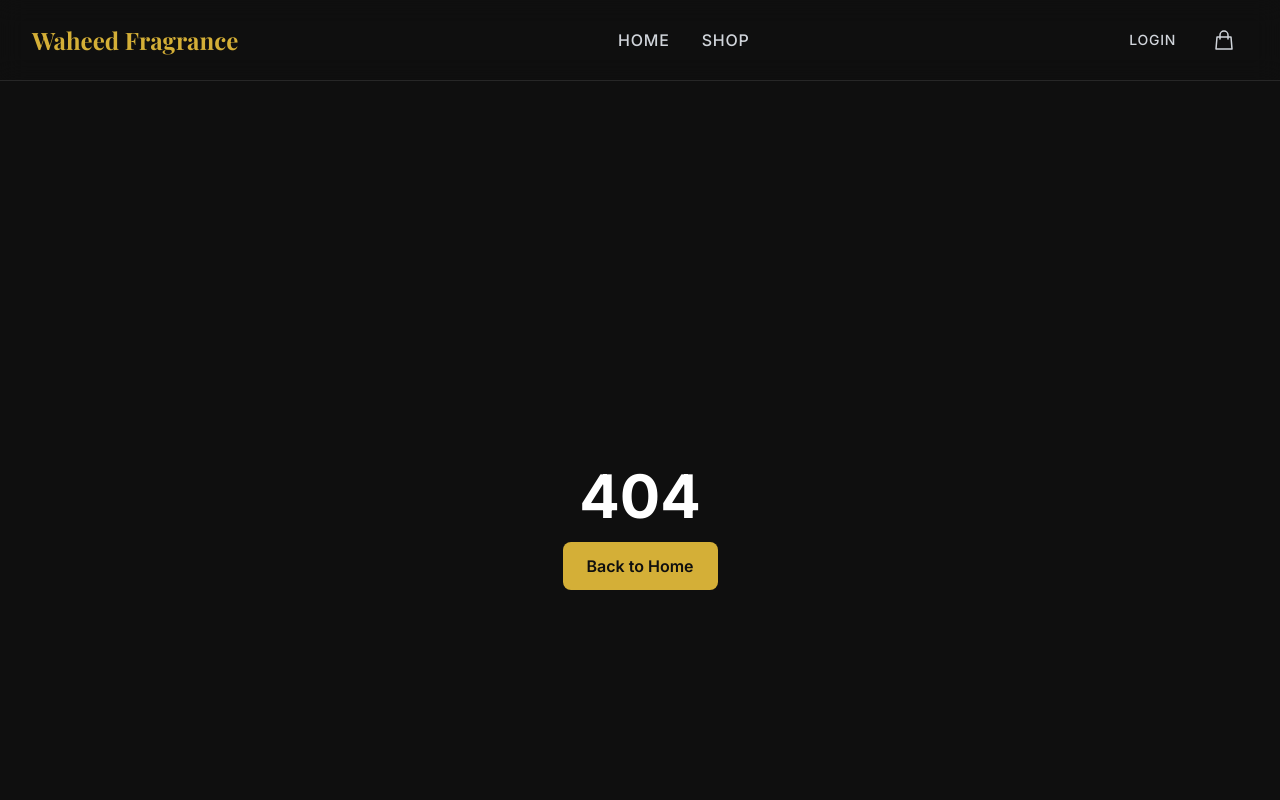
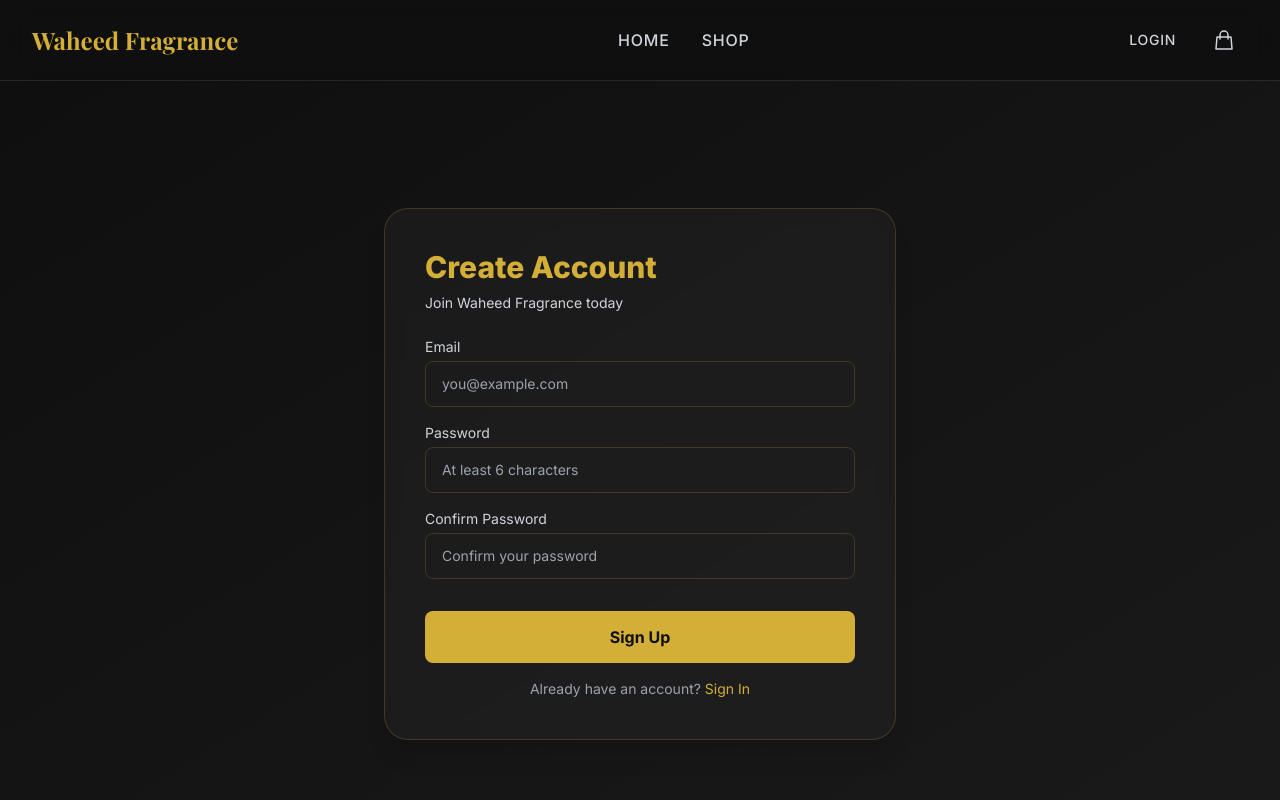
Before and after one commit to dasjkvbdaj/waheed-fragrance, a Next.js app: page /signup in a window 1280 px wide. Before the commit this address had no page. Shown: the top 800 px of the page. Built offline with nearby package versions, Linux system fonts and the light colour scheme; a web font is replaced by a local one.

Commit message:
Implement signup page with Firebase authentication

```diff
--- /dev/null
+++ b/src/app/signup/page.tsx
@@ -0,0 +1,137 @@
+"use client";
+
+import { useState } from 'react';
+import { useRouter } from 'next/navigation';
+import Link from 'next/link';
+import { createUserWithEmailAndPassword } from 'firebase/auth';
+import { doc, setDoc } from 'firebase/firestore';
+import { auth, db } from '@/lib/firebase';
+import { useStore } from '@/lib/store';
+
+export default function SignupPage() {
+  const [email, setEmail] = useState('');
+  const [password, setPassword] = useState('');
+  const [confirmPassword, setConfirmPassword] = useState('');
+  const [loading, setLoading] = useState(false);
+  const [error, setError] = useState<string | null>(null);
+
+  const router = useRouter();
+  const login = useStore((s) => s.login);
+
+  async function handleSignup(e: React.FormEvent) {
+    e.preventDefault();
+    setError(null);
+
+    // Basic Validation
+    if (password !== confirmPassword) {
+      setError("Passwords do not match");
+      return;
+    }
+    if (password.length < 6) {
+      setError("Password must be at least 6 characters");
+      return;
+    }
+
+    setLoading(true);
+
+    try {
+      // 1. Create User in Firebase Auth
+      const userCredential = await createUserWithEmailAndPassword(auth, email, password);
+      const user = userCredential.user;
+
+      // 2. Create User Document in Firestore
+      // We use setDoc with the UID so it matches your security rules (allow write if auth.uid == userId)
+      await setDoc(doc(db, "users", user.uid), {
+        email: user.email,
+        role: "user", // Default role
+        createdAt: new Date().toISOString()
+      });
+
+      // 3. Update Local Store
+      login({
+        id: user.uid,
+        email: user.email,
+        role: "user"
+      });
+
+      // 4. Redirect to Shop
+      router.push('/shop');
+
+    } catch (err: any) {
+      console.error("Signup Error:", err);
+      if (err.code === 'auth/email-already-in-use') {
+        setError("This email is already registered.");
+      } else {
+        setError("Failed to create account. Please try again.");
+      }
+    } finally {
+      setLoading(false);
+    }
+  }
+
+  return (
+    <div className="min-h-screen flex flex-col items-center pt-32 bg-gradient-to-br from-primary-dark to-primary-darker p-6">
+      <div className="w-full max-w-lg bg-primary-light/40 backdrop-blur rounded-3xl border border-accent-gold/20 p-8 md:p-10 shadow-xl">
+        <h1 className="text-3xl font-extrabold text-accent-gold mb-2">Create Account</h1>
+        <p className="text-sm text-gray-300 mb-6">Join Waheed Fragrance today</p>
+
+        <form onSubmit={handleSignup} className="space-y-4">
+          <label className="block text-sm text-gray-300">
+            Email
+            <input
+              value={email}
+              onChange={(e) => setEmail(e.target.value)}
+              required
+              type="email"
+              placeholder="you@example.com"
+              className="mt-1 w-full px-4 py-3 rounded-lg bg-transparent border border-accent-gold/20 focus:border-accent-gold outline-none text-white transition-colors"
+            />
+          </label>
+
+          <label className="block text-sm text-gray-300">
+            Password
+            <input
+              value={password}
+              onChange={(e) => setPassword(e.target.value)}
+              required
+              type="password"
+              placeholder="At least 6 characters"
+              className="mt-1 w-full px-4 py-3 rounded-lg bg-transparent border border-accent-gold/20 focus:border-accent-gold outline-none text-white transition-colors"
+            />
+          </label>
+
+          <label className="block text-sm text-gray-300">
+            Confirm Password
+            <input
+              value={confirmPassword}
+              onChange={(e) => setConfirmPassword(e.target.value)}
+              required
+              type="password"
+              placeholder="Confirm your password"
+              className="mt-1 w-full px-4 py-3 rounded-lg bg-transparent border border-accent-gold/20 focus:border-accent-gold outline-none text-white transition-colors"
+            />
+          </label>
+
+          {error && <div className="text-sm text-red-400 bg-red-500/10 p-3 rounded border border-red-500/20">{error}</div>}
+
+          <div className="pt-4">
+            <button
+              type="submit"
+              disabled={loading}
+              className="w-full bg-accent-gold text-primary-dark font-bold py-3.5 rounded-lg hover:brightness-95 transition disabled:opacity-50 disabled:cursor-not-allowed"
+            >
+              {loading ? 'Creating Account...' : 'Sign Up'}
+            </button>
+          </div>
+
+          <p className="text-center text-sm text-gray-400 mt-6">
+            Already have an account?{' '}
+            <Link href="/login" className="text-accent-gold hover:underline">
+              Sign In
+            </Link>
+          </p>
+        </form>
+      </div>
+    </div>
+  );
+}
```
